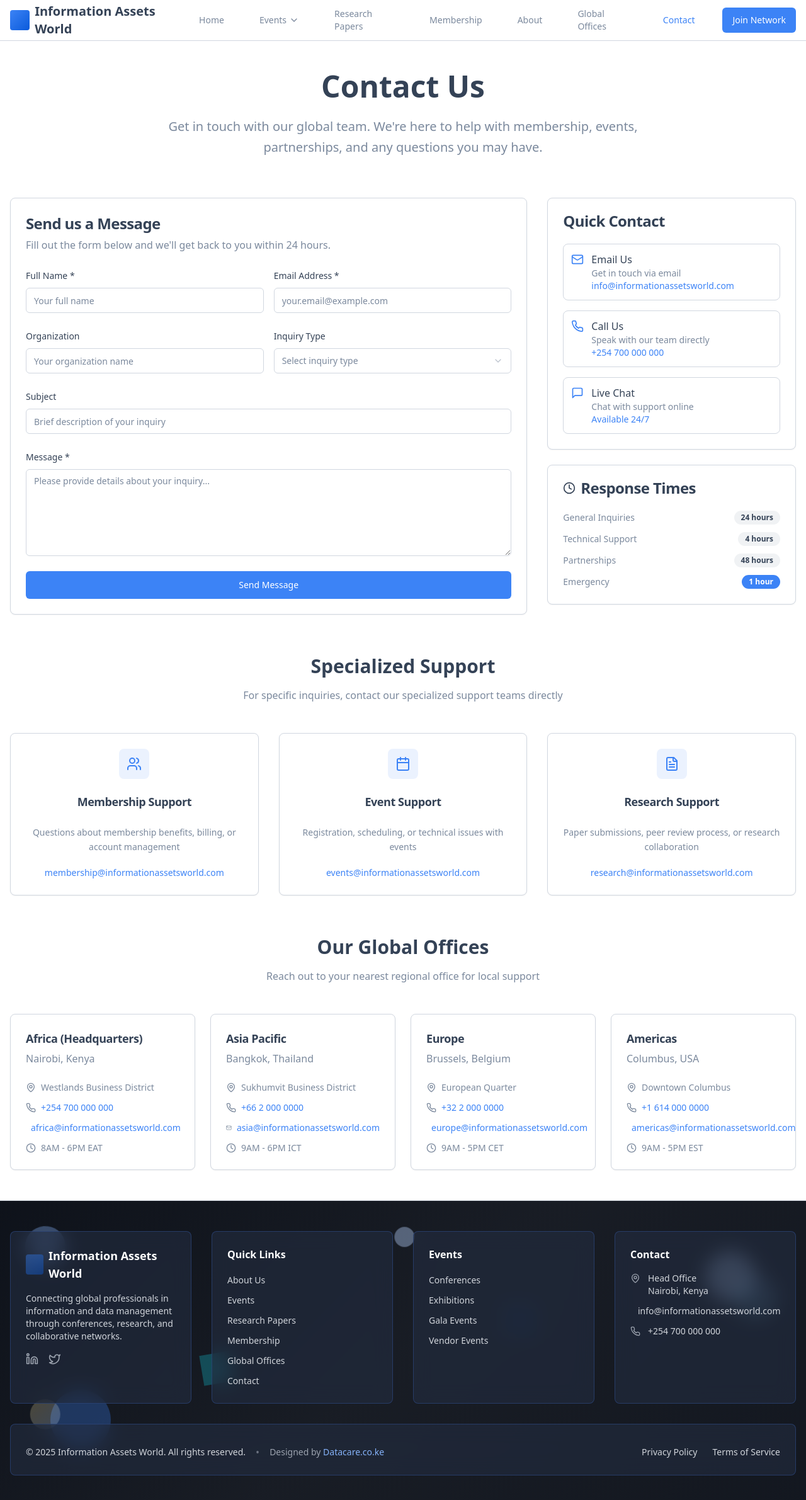
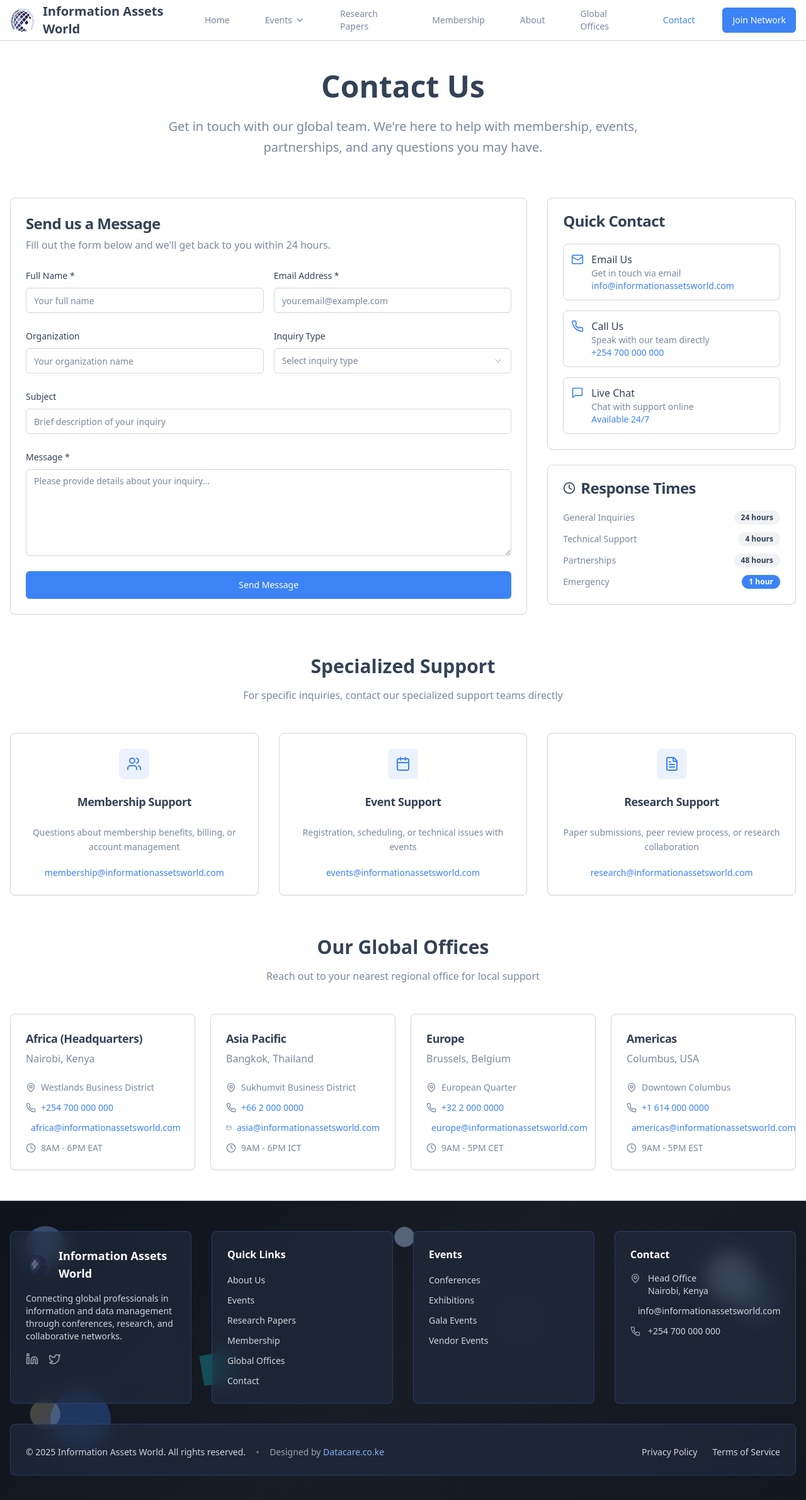
Before and after one commit to lewisgithinji/Information-Assets-World, a React (Vite) app: page /contact in a window 1280 px wide. Shown: the top 2382 px of the page at 63% size. Built offline with nearby package versions, Linux system fonts and the light colour scheme; the HTML template or start-up script is replaced by a standard one.

Commit message:
Add logo to header

```diff
--- a/src/components/Footer.tsx
+++ b/src/components/Footer.tsx
@@ -55,8 +55,12 @@ const Footer = () => {
         <div className="grid grid-cols-1 md:grid-cols-4 gap-8">
           {/* Brand */}
           <div className="space-y-4 glass-effect rounded-lg p-6">
-            <div className="flex items-center space-x-2">
-              <div className="h-8 w-8 rounded gradient-primary animate-glow-pulse"></div>
+            <div className="flex items-center space-x-3">
+              <img
+                src="/lovable-uploads/7edae356-b2d1-4e7d-96ba-9dcadd8a7061.png"
+                alt="Information Assets World Logo"
+                className="h-10 w-10 animate-glow-pulse"
+              />
               <span className="text-lg font-bold text-white">
                 Information Assets World
               </span>
--- a/src/components/Navigation.tsx
+++ b/src/components/Navigation.tsx
@@ -37,8 +37,12 @@ const Navigation = () => {
       <div className="container mx-auto px-4">
         <div className="flex h-16 items-center justify-between">
           {/* Logo */}
-          <Link to="/" className="flex items-center space-x-2">
-            <div className="h-8 w-8 rounded gradient-primary"></div>
+          <Link to="/" className="flex items-center space-x-3">
+            <img
+              src="/lovable-uploads/7edae356-b2d1-4e7d-96ba-9dcadd8a7061.png"
+              alt="Information Assets World Logo"
+              className="h-10 w-10"
+            />
             <span className="text-xl font-bold text-foreground">
               Information Assets World
             </span>
```
Also changed, not shown: public/lovable-uploads/7edae356-b2d1-4e7d-96ba-9dcadd8a7061.png (added).
